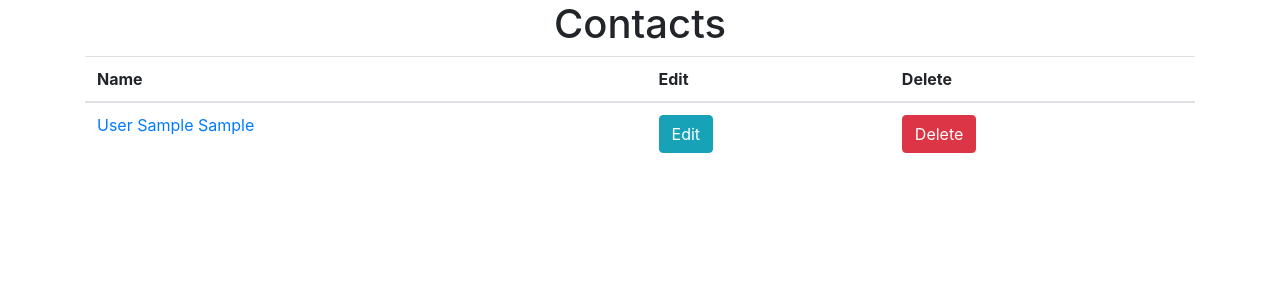
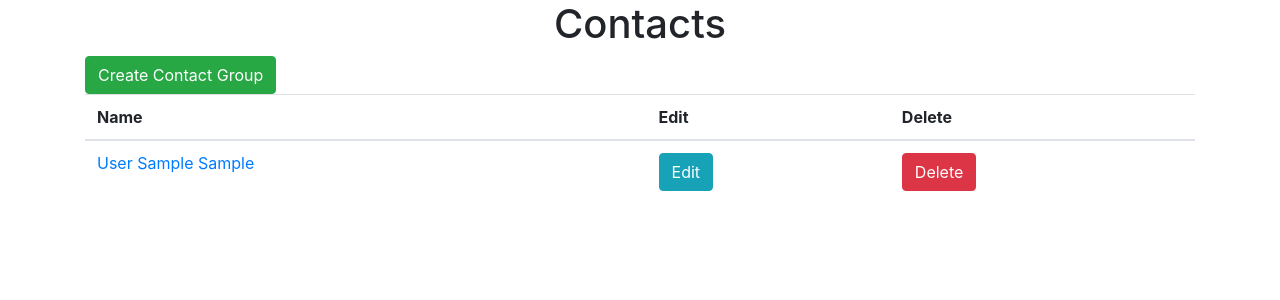
Before and after one commit to Valexxjr/contactbook-django, a Django app: page /crud/ in a window 1280 px wide. Shown: the top 300 px of the page. Run offline with Django 3.2, Linux system fonts and the light colour scheme; tables that the repository leaves empty hold one stand-in row (values such as "Sample post"); some libraries are stand-ins or nearby versions.

Commit message:
simple create view for group

```diff
--- a/crud/templates/crud/contact_list.html
+++ b/crud/templates/crud/contact_list.html
@@ -12,7 +12,7 @@
 <body>
 <div class="container">
     <h1 class="text-center">Contacts</h1>
-
+        <a href="{% url 'crud:group_create' %}" class="btn-success btn">Create Contact Group</a>
     <div class="table-responsive">
         <table class="table table-hover" id="table_contact">
             <thead>
--- a/crud/urls.py
+++ b/crud/urls.py
@@ -15,4 +15,5 @@ urlpatterns = [
     path('contacts/<int:pk>/attachments/create', views.AttachmentCreate.as_view(), name='attachment_create'),
     path('contacts/<int:contact_id>/phones/<int:pk>/delete', delete_phone, name='phone_delete'),
     path('contacts/<int:contact_id>/attachments/<int:pk>/delete', delete_attachment, name='attachment_delete'),
+    path('groups/create', views.GroupCreate.as_view(), name='group_create'),
 ]
--- a/crud/views.py
+++ b/crud/views.py
@@ -3,7 +3,7 @@ from django.shortcuts import redirect
 from django.urls import reverse
 from django.views import generic
 
-from .models import Contact, Phone, Attachment
+from .models import Contact, Phone, Attachment, Group
 
 
 class IndexView(generic.ListView):
@@ -68,6 +68,15 @@ class AttachmentCreate(generic.CreateView):
         return reverse('crud:contact_detail', kwargs={'pk': self.kwargs.get('pk')})
 
 
+class GroupCreate(generic.CreateView):
+    model = Group
+    fields = ['group_name']
+    template_name_suffix = '_form'
+
+    def get_success_url(self):
+        return reverse('crud:index')
+
+
 def delete_contact(request, pk):
     contact = Contact.objects.get(pk=pk)
     contact.delete()
```
